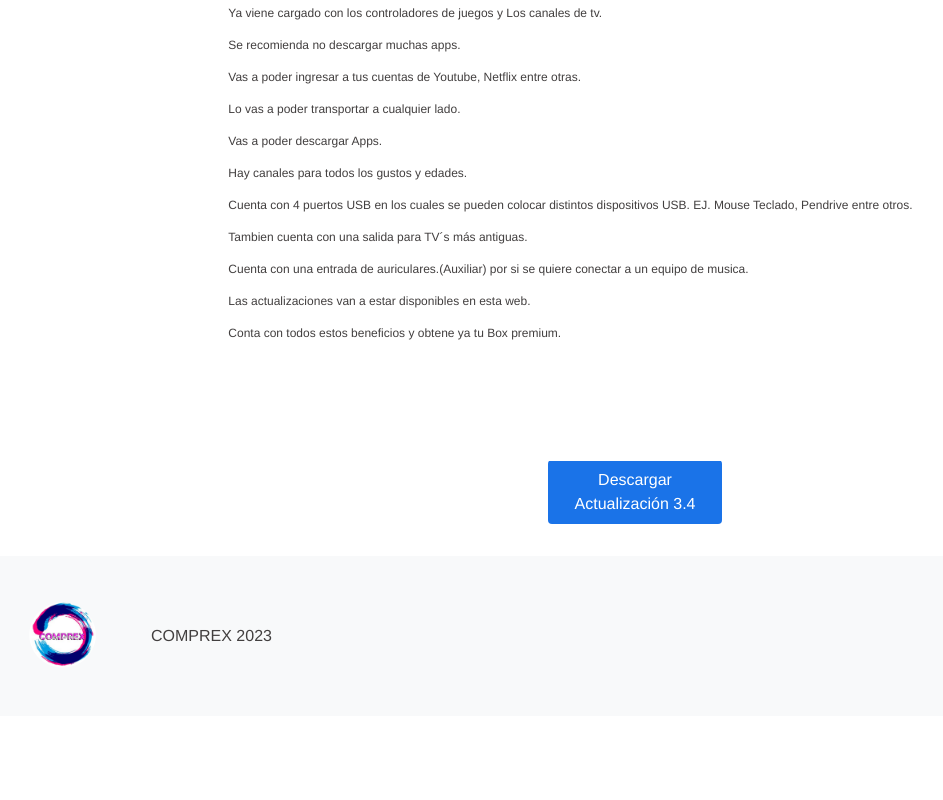
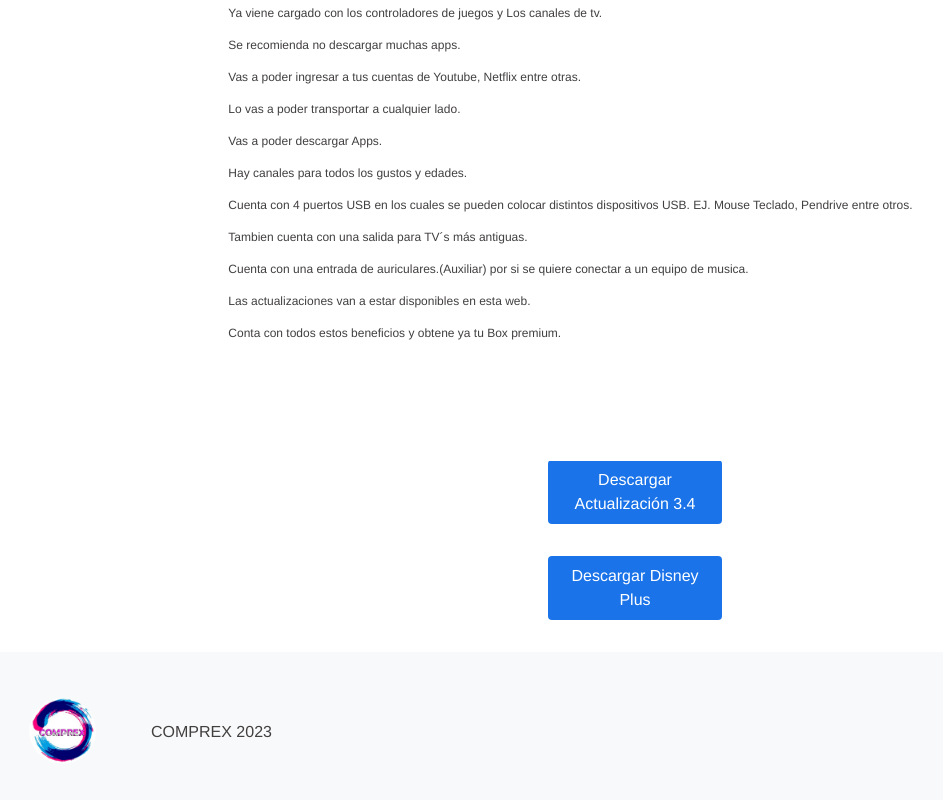
Before and after one commit to servitecoficial/BoxpremiumComprex, a plain HTML site: page instrucciones.html in a window 1280 px wide. Shown: the part 7900-8700 px from the top of the page, without its empty margins (5-948 px from the left). Drawn offline with Linux system fonts and the light colour scheme; files that its build step writes are made by us from their sources; a script that the page names is missing.

Commit message:
disney plus
asdasd

```diff
--- a/instrucciones.html
+++ b/instrucciones.html
@@ -3070,6 +3070,12 @@
         <center><a class="cta cta--primary block-card__cta--button block-card__cta--shop-now-block-card " target="_blank " rel="noopener noreferrer " href="Download/Comprex tv ver 3.4.apk" download="" id="shop-now-block-card
                     " data-ga-config="{&quot;eventLabel&quot;: &quot;1&quot;, &quot;streamingDevice&quot;: &quot;chromecast&quot;, &quot;eventCategory&quot;: &quot;click_to_buy&quot;, &quot;eventAction&quot;: &quot;shop now&quot;, &quot;pageTemplate&quot;: &quot;product_page&quot;} ">
         Descargar Actualización 3.4</a></center>
+
+        <br><br>
+              <!--Boton-->
+        <center><a class="cta cta--primary block-card__cta--button block-card__cta--shop-now-block-card " target="_blank " rel="noopener noreferrer " href="Download/disneyplus-2-17-2-rc2.apk" download="" id="shop-now-block-card
+                    " data-ga-config="{&quot;eventLabel&quot;: &quot;1&quot;, &quot;streamingDevice&quot;: &quot;chromecast&quot;, &quot;eventCategory&quot;: &quot;click_to_buy&quot;, &quot;eventAction&quot;: &quot;shop now&quot;, &quot;pageTemplate&quot;: &quot;product_page&quot;} ">
+        Descargar Disney Plus</a></center>
         <br><br>
 
 
```
Also changed, not shown: 1 other file.
